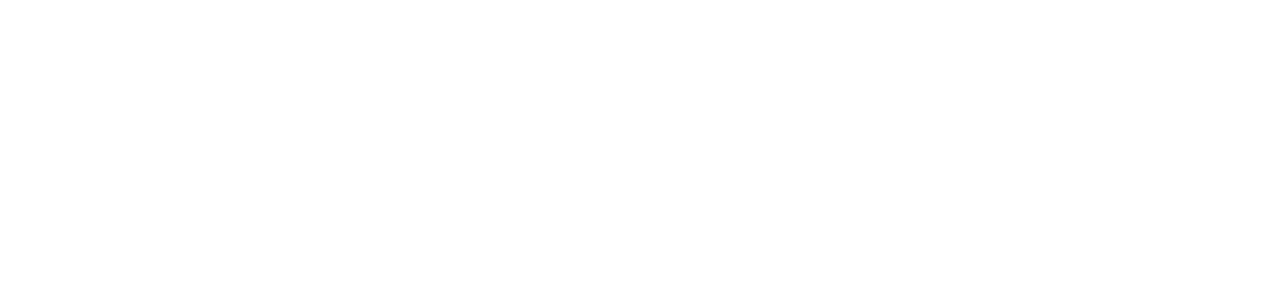
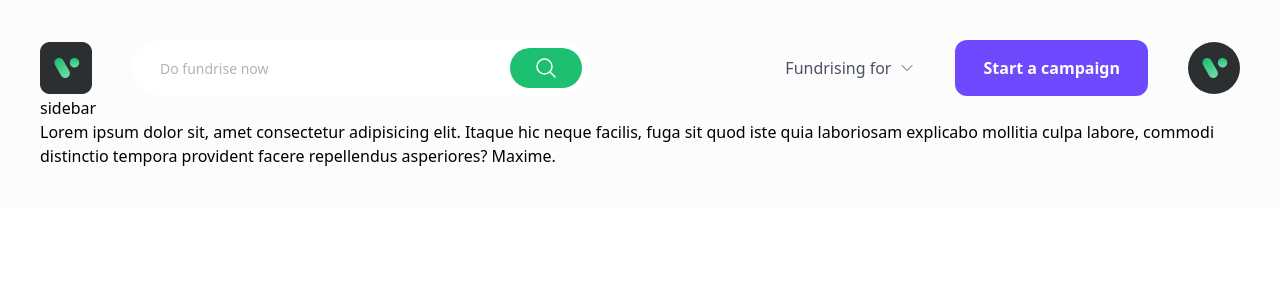
Before and after one commit to Nasss23/crowfunding, a React (Create React App) app: page / in a window 1280 px wide. Before the commit this address had no page. Shown: the top 300 px of the page. Built offline with nearby package versions, Linux system fonts and the light colour scheme.

Commit message:
10 - CodeDashboardTop

```diff
--- a/src/App.js
+++ b/src/App.js
@@ -3,11 +3,13 @@
 
 const SignUpPage = lazy(() => import("./pages/SignUpPage"))
 const SignInPage = lazy(() => import("./pages/SignInPage"))
+const DashBoardPage = lazy(() => import("./pages/DashBoardPage"))
 
 function App() {
   return (
     <Suspense>
       <Routes>
+        <Route path="/" element={<DashBoardPage></DashBoardPage>}></Route>
         <Route path="/sign-up" element={<SignUpPage></SignUpPage>}></Route>
         <Route path="/sign-in" element={<SignInPage></SignInPage>}></Route>
       </Routes>
--- /dev/null
+++ b/src/layout/LayoutDashboard.js
@@ -0,0 +1,19 @@
+import DashboardSidebar from 'module/dashboard/DashboardSidebar';
+import DashboardTopbar from 'module/dashboard/DashboardTopbar';
+import React from 'react';
+
+const LayoutDashboard = ({ children }) => {
+    return (
+        <div className='p-10 bg-lite '>
+            <DashboardTopbar></DashboardTopbar>
+            <div>
+                <DashboardSidebar></DashboardSidebar>
+                <div>
+                    {children}
+                </div>
+            </div>
+        </div>
+    );
+};
+
+export default LayoutDashboard;
--- /dev/null
+++ b/src/module/dashboard/DashboardFund.js
@@ -0,0 +1,26 @@
+import React from 'react';
+
+const DashboardFund = () => {
+    return (
+        <div className='flex items-center font-medium cursor-pointer gap-x-2 text-text2 text-abse'>
+            <span>Fundrising for</span>
+            <span className='w-4'>
+                <svg
+                    xmlns='http://www.w3.org/2000/svg'
+                    fill='none'
+                    viewBox='0 0 24 24'
+                    strokeWidth='1.5'
+                    stroke='currentColor'
+                    className='w-6 h-6 max-w-full'>
+                    <path
+                        strokeLinecap='round'
+                        strokeLinejoin='round'
+                        d='M19.5 8.25l-7.5 7.5-7.5-7.5'
+                    />
+                </svg>
+            </span>
+        </div>
+    );
+};
+
+export default DashboardFund;
--- /dev/null
+++ b/src/module/dashboard/DashboardSearch.js
@@ -0,0 +1,32 @@
+import React from 'react';
+
+const DashboardSearch = () => {
+    return (
+        <div className='bg-white rounded-full shadow-[10px_10px_20px_rgba(218, 213, 213, 0.15)] p-2 w-full  flex items-center'>
+            <div className='flex-1 px-5'>
+                <input
+                    type='text'
+                    placeholder='Do fundrise now'
+                    className='w-full text-sm bg-transparent placeholder:text-text4 text-text1'
+                />
+            </div>
+            <button className='w-[72px] rounded-full bg-primary text-white h-10 flex items-center justify-center flex-shrink-0'>
+                <svg
+                    xmlns='http://www.w3.org/2000/svg'
+                    fill='none'
+                    viewBox='0 0 24 24'
+                    strokeWidth='1.5'
+                    stroke='currentColor'
+                    className='w-6 h-6'>
+                    <path
+                        strokeLinecap='round'
+                        strokeLinejoin='round'
+                        d='M21 21l-5.197-5.197m0 0A7.5 7.5 0 105.196 5.196a7.5 7.5 0 0010.607 10.607z'
+                    />
+                </svg>
+            </button>
+        </div>
+    );
+};
+
+export default DashboardSearch;
--- /dev/null
+++ b/src/module/dashboard/DashboardSidebar.js
@@ -0,0 +1,11 @@
+import React from 'react';
+
+const DashboardSidebar = () => {
+    return (
+        <div>
+            sidebar
+        </div>
+    );
+};
+
+export default DashboardSidebar;
--- /dev/null
+++ b/src/module/dashboard/DashboardTopbar.js
@@ -0,0 +1,28 @@
+import React from 'react';
+import DashboardSearch from './DashboardSearch';
+import { Button } from 'components/button';
+import DashboardFund from './DashboardFund';
+
+const DashboardTopbar = () => {
+    return (
+        <div className='flex items-center justify-between'>
+            <div className='flex items-center flex-1 gap-x-10'>
+                <img srcSet='/logo.png 2x' alt='crowfunding app' />
+                <div className='max-w-[458px] w-full'>
+                    <DashboardSearch></DashboardSearch>
+                </div>
+            </div>
+            <div className='flex items-center justify-end flex-1 gap-x-10'>
+                <DashboardFund></DashboardFund>
+                <Button className='bg-secondary px-7'>Start a campaign</Button>
+                <img
+                    srcSet='/logo.png 2x'
+                    alt='crowfunding app'
+                    className='object-cover rounded-full'
+                />
+            </div>
+        </div>
+    );
+};
+
+export default DashboardTopbar;
--- /dev/null
+++ b/src/pages/DashBoardPage.js
@@ -0,0 +1,12 @@
+import LayoutDashboard from 'layout/LayoutDashboard';
+import React from 'react';
+
+const DashBoardPage = () => {
+    return (
+        <LayoutDashboard>
+            Lorem ipsum dolor sit, amet consectetur adipisicing elit. Itaque hic neque facilis, fuga sit quod iste quia laboriosam explicabo mollitia culpa labore, commodi distinctio tempora provident facere repellendus asperiores? Maxime.
+        </LayoutDashboard>
+    );
+};
+
+export default DashBoardPage;
```
Also changed, not shown: src/pages/SignUpPage.js (+1 -9 lines).
